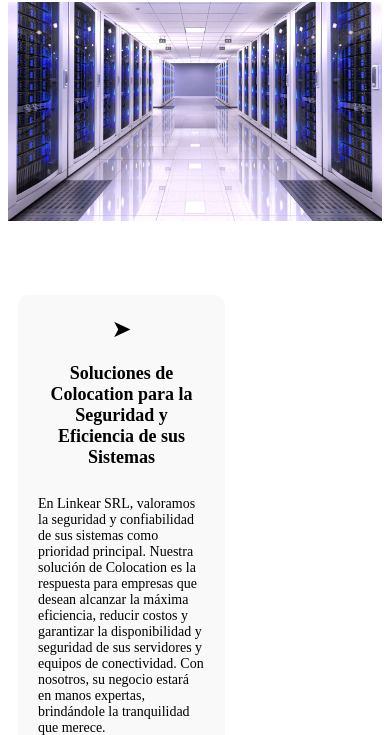
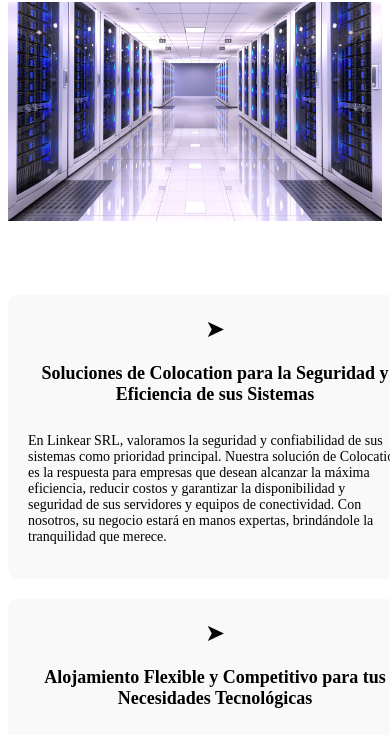
Before and after one commit to EdinsonPerez/linkear_wp, a plain HTML site: page index.html in a window 390 px wide. Shown: the part 68-803 px from the top of the page. Drawn offline with Linux system fonts and the light colour scheme.

Commit message:
cuarto commit

```diff
--- a/index.html
+++ b/index.html
@@ -187,7 +187,8 @@
         /* Estilos para hacer la página responsive */
         @media screen and (max-width: 768px) {
             .text-block {
-                flex-basis: calc(50% - 20px);
+                flex-basis: 100%;
+                margin: 10px 0;
             }
 
             .form-group {
```
